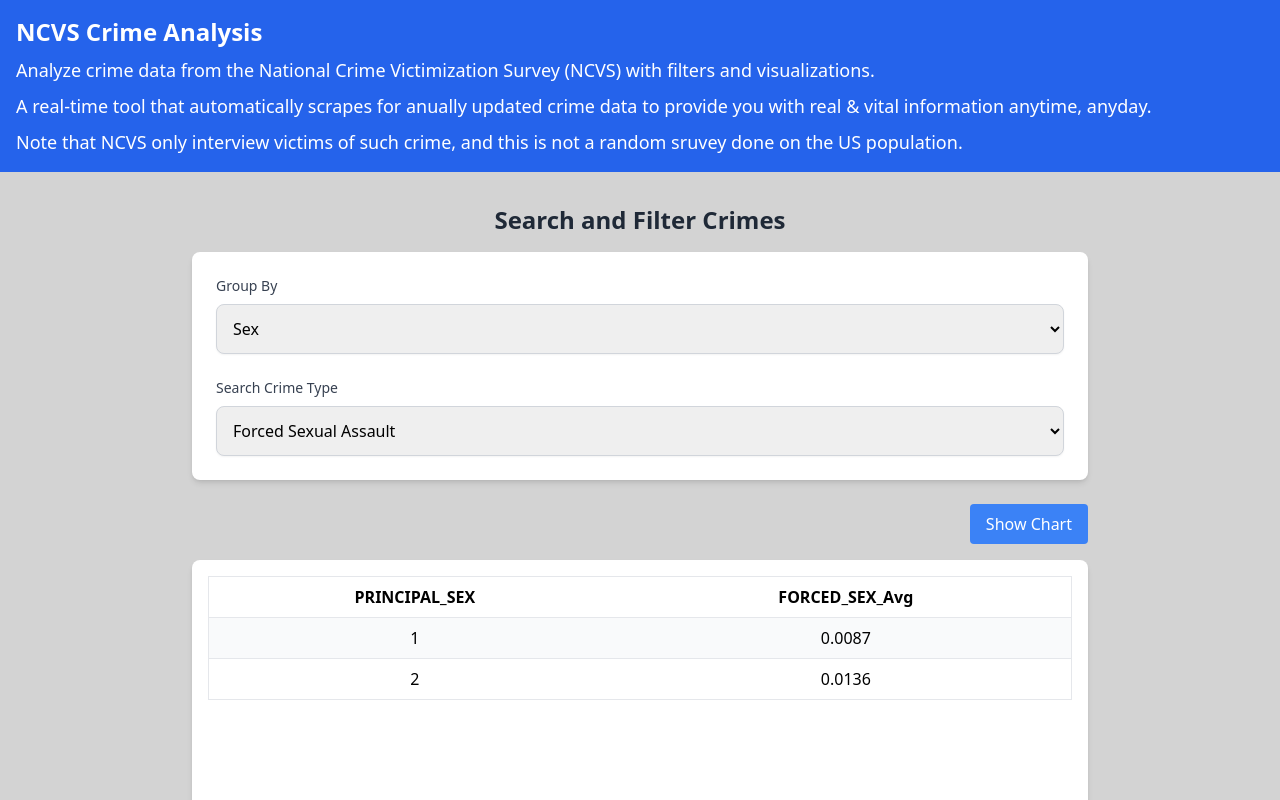
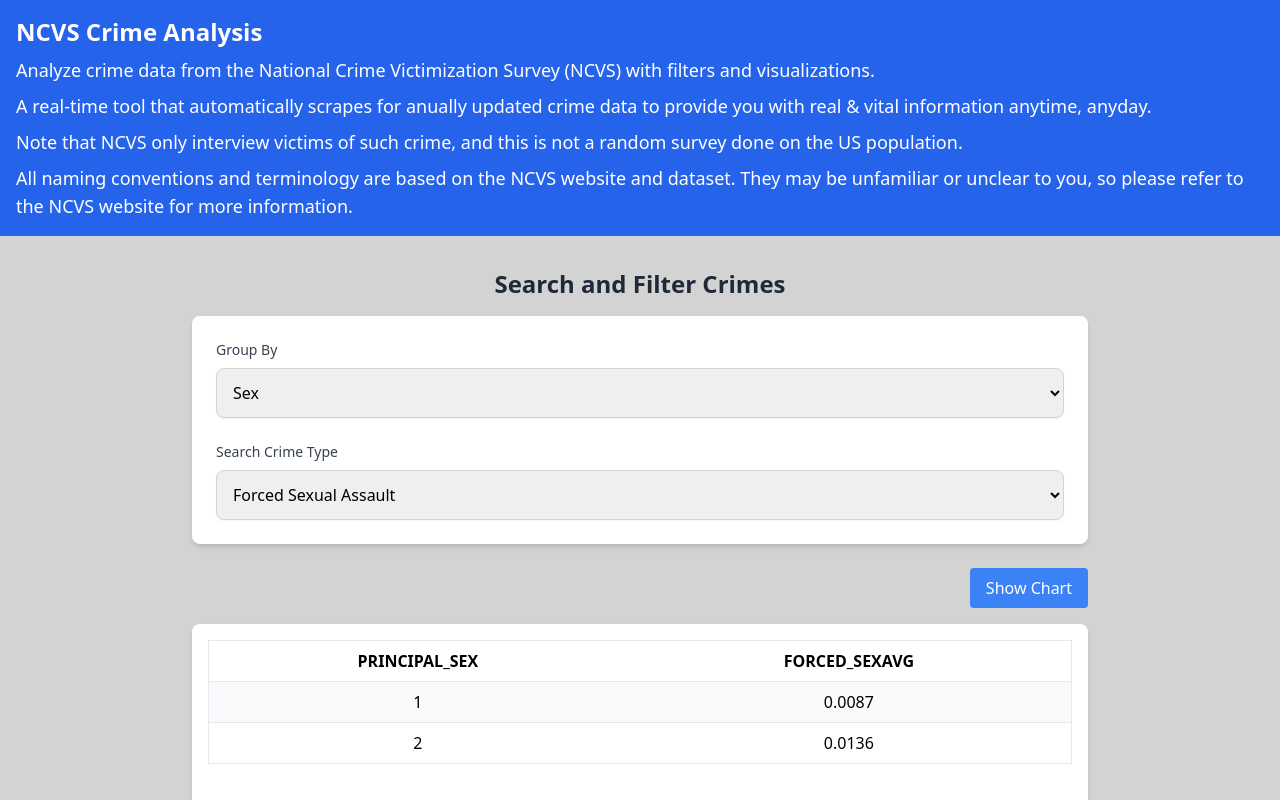
Before and after one commit to zelshahawy/crime-reports, a Next.js app: page / in a window 1280 px wide. Both pictures are taken after a click on the button "Show Raw Data". Shown: the top 800 px of the page. Built offline with nearby package versions, Linux system fonts and the light colour scheme; no server answers.

Commit message:
fixed header and added info

```diff
--- a/components/DataTable.tsx
+++ b/components/DataTable.tsx
@@ -16,7 +16,7 @@
 			<thead>
 				<tr>
 					<th className="px-4 py-2 border-b">{groupBy}</th>
-					<th className="px-4 py-2 border-b">{searchQuery}_Avg</th>
+					<th className="px-4 py-2 border-b">{searchQuery}AVG</th>
 				</tr>
 			</thead>
 			<tbody>
--- a/components/Header.tsx
+++ b/components/Header.tsx
@@ -9,7 +9,8 @@
         Analyze crime data from the National Crime Victimization Survey (NCVS) with filters and visualizations.
       </p>
       <p className="text-lg mt-2"> A real-time tool that automatically scrapes for anually updated crime data to provide you with real & vital information anytime, anyday. </p>
-    <p className='text-lg mt-2'> Note that NCVS only interview victims of such crime, and this is not a random sruvey done on the US population.</p>
+      <p className='text-lg mt-2'> Note that NCVS only interview victims of such crime, and this is not a random survey done on the US population.</p>
+      <p className='text-lg mt-2'>All naming conventions and terminology are based on the NCVS website and dataset. They may be unfamiliar or unclear to you, so please refer to the NCVS website for more information.</p>
     </header>
   );
 };
```
